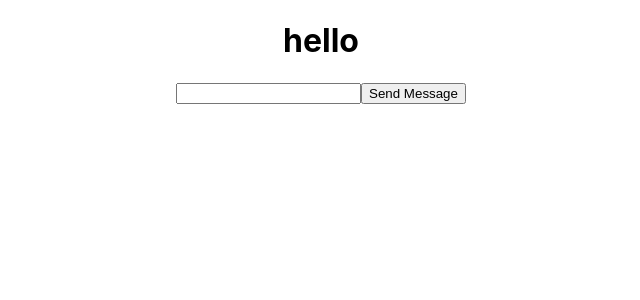
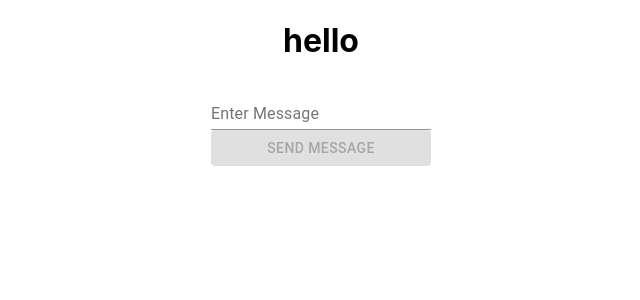
Before and after one commit to abhidoomra/fb_messenger, a React (Create React App) app: page / in a window 1280 px wide. Shown: the top 300 px of the page, without its empty margins (319-959 px from the left). Built offline with nearby package versions, Linux system fonts and the light colour scheme.

Commit message:
addition of material ui and basic styling

```diff
--- a/package.json
+++ b/package.json
@@ -3,6 +3,7 @@
   "version": "0.1.0",
   "private": true,
   "dependencies": {
+    "@material-ui/core": "^4.12.3",
     "@testing-library/jest-dom": "^5.14.1",
     "@testing-library/react": "^11.2.7",
     "@testing-library/user-event": "^12.8.3",
--- a/src/App.js
+++ b/src/App.js
@@ -1,5 +1,7 @@
+import { Button, FormControl, FormHelperText, InputLabel, Input } from '@material-ui/core';
 import { useState } from 'react';
 import './App.css';
+import Message from './Message';
 
 function App() {
   const [message, setMessage] = useState([]);
@@ -13,11 +15,14 @@ function App() {
     <div className="App">
       <h1>hello</h1>
       <form>
-        <input value={input} onChange={event => setInput(event.target.value)} />
-        <button onClick={sendMessage}>Send Message</button>
+        <FormControl>
+          <InputLabel>Enter Message</InputLabel>
+          <Input value={input} onChange={event => setInput(event.target.value)} />
+          <Button type="submit" disabled={!input} variant="contained" color="primary" onClick={sendMessage}>Send Message</Button>
+        </FormControl>
       </form>
       {
-        message.map(message => (<p>{message}</p>))
+        message.map(message => (<Message text={message} />))
       }
     </div>
   );
--- /dev/null
+++ b/src/Message.js
@@ -0,0 +1,11 @@
+import React from 'react'
+
+function Message(props) {
+    return (
+        <div>
+            <h2>{props.text}</h2>
+        </div>
+    )
+}
+
+export default Message
```
Also changed, not shown: 1 other file (tests, documents, lock files or other folders).
